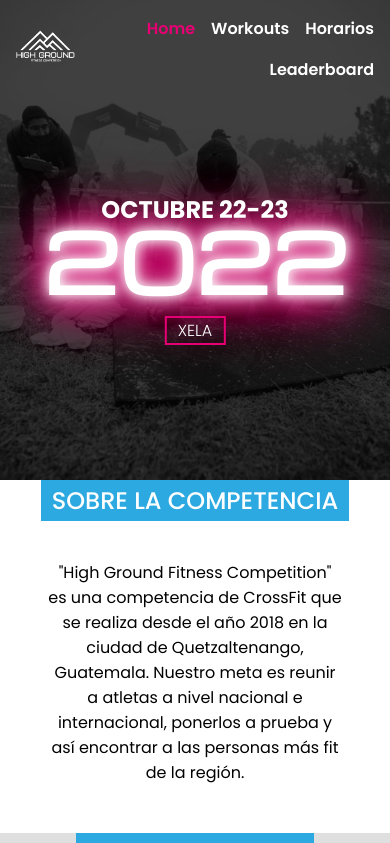
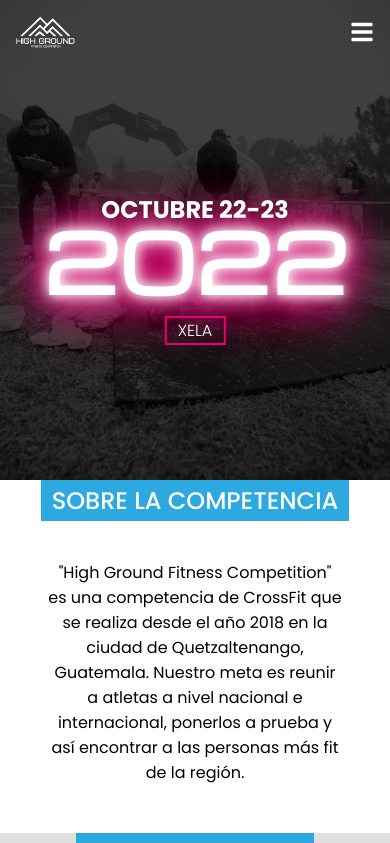
Before and after one commit to diegoyon/highground, a React (Create React App) app: page / in a window 390 px wide. Shown: the top 843 px of the page. Built offline with nearby package versions, Linux system fonts and the light colour scheme.

Commit message:
add sidemenu mobile

```diff
--- a/package.json
+++ b/package.json
@@ -9,6 +9,7 @@
     "netlify-cli": "^12.1.1",
     "react": "^18.2.0",
     "react-dom": "^18.2.0",
+    "react-icons": "^4.6.0",
     "react-router-dom": "^6.4.2",
     "react-scripts": "5.0.1",
     "web-vitals": "^2.1.4"
--- a/src/components/Header.css
+++ b/src/components/Header.css
@@ -8,7 +8,6 @@
   top: 8.1rem;
   left: 0.1rem;
   font-size: 1.2rem;
-  /* min-width: 25rem; */
 }
 
 .cover-pages {
--- a/src/components/Navbar.css
+++ b/src/components/Navbar.css
@@ -33,3 +33,79 @@ a:visited {
   flex-wrap: wrap;
   justify-content: flex-end;
 }
+
+.mobile {
+  position: absolute;
+  z-index: 1;
+  display: none;
+  padding: 1rem;
+  gap: 1rem;
+  align-items: center;
+  width: 100%;
+  justify-content: space-between;
+}
+
+.navbar-mobile {
+  display: flex;
+  justify-content: flex-end;
+}
+
+.menu-bars {
+  font-size: 1.5rem;
+}
+
+.nav-menu {
+  background-color: #2da9e1;
+  width: 15rem;
+  height: 100vh;
+  display: flex;
+  justify-content: center;
+  position: fixed;
+  padding: 1rem;
+  top: 0;
+  right: -100%;
+  transition: 850ms;
+}
+
+.nav-menu.activated {
+  right: 0;
+  transition: 350ms;
+}
+
+.nav-menu-items {
+  display: flex;
+  width: 100%;
+  flex-direction: column;
+}
+
+.navbar-toggle {
+  align-self: flex-end;
+}
+
+.nav-text {
+  display: flex;
+  justify-content: flex-start;
+  align-items: center;
+  padding: 1rem;
+  gap: 1rem;
+}
+
+.nav-text a {
+  display: flex;
+  gap: 1rem;
+  align-items: center;
+}
+
+.nav-text a:hover {
+  text-decoration: underline;
+}
+
+@media (max-width: 480px) {
+  .navbar {
+    display: none;
+  }
+
+  .mobile {
+    display: flex;
+  }
+}
--- a/src/components/Navbar.js
+++ b/src/components/Navbar.js
@@ -1,12 +1,20 @@
-import React from 'react';
-import { NavLink } from 'react-router-dom';
+import React, { useState } from 'react';
+import { NavLink, Link } from 'react-router-dom';
 import './Navbar.css';
 import logo from '../images/logo_blanco.png';
+import * as FaIcons from 'react-icons/fa';
+import * as AiIcons from 'react-icons/ai';
+import { SidebarData } from './SidebarData';
 
 const Navbar = () => {
   const active = ({ isActive }) => (isActive ? 'active' : null);
 
+  const [sidebar, setSidebar] = useState(false);
+
+  const showSidebar = () => setSidebar(!sidebar);
+
   return (
+    <>
       <ul className="navbar">
         <li>
           <NavLink to="/" end className={active}>
@@ -28,6 +36,41 @@ const Navbar = () => {
           </NavLink>
         </li>
       </ul>
+
+      <div className="mobile">
+        <div>
+          <NavLink to="/" end className={active}>
+            <img className="nav-logo" src={logo} alt="nav-logo" />
+          </NavLink>
+        </div>
+        <div>
+          <div className="navbar-mobile">
+            <Link to="#" className="menu-bars">
+              <FaIcons.FaBars onClick={showSidebar} />
+            </Link>
+          </div>
+          <nav className={sidebar ? 'nav-menu activated' : 'nav-menu'}>
+            <ul className="nav-menu-items">
+              <li className="navbar-toggle" onClick={showSidebar}>
+                <Link to="#" className="menu-bars">
+                  <AiIcons.AiOutlineClose />
+                </Link>
+              </li>
+              {SidebarData.map((item, index) => {
+                return (
+                  <li key={index} className={item.cName} onClick={showSidebar}>
+                    <NavLink to={item.path} end>
+                      {item.icon}
+                      <span>{item.title}</span>
+                    </NavLink>
+                  </li>
+                );
+              })}
+            </ul>
+          </nav>
+        </div>
+      </div>
+    </>
   );
 };
 
--- /dev/null
+++ b/src/components/SidebarData.js
@@ -0,0 +1,31 @@
+import React from 'react';
+import * as AiIcons from 'react-icons/ai';
+import * as MdIcons from 'react-icons/md';
+import * as GiIcons from 'react-icons/gi';
+
+export const SidebarData = [
+  {
+    title: 'Home',
+    path: '/',
+    icon: <AiIcons.AiFillHome />,
+    cName: 'nav-text',
+  },
+  {
+    title: 'Workouts',
+    path: '/workouts',
+    icon: <GiIcons.GiWeightLiftingUp />,
+    cName: 'nav-text',
+  },
+  {
+    title: 'Horarios',
+    path: '/horarios',
+    icon: <MdIcons.MdSchedule />,
+    cName: 'nav-text',
+  },
+  {
+    title: 'Leaderboard',
+    path: '/leaderboard',
+    icon: <MdIcons.MdLeaderboard />,
+    cName: 'nav-text',
+  },
+];
```
Also changed, not shown: 1 other file (tests, documents, lock files or other folders). Lines whose indentation alone changed are shown as unchanged.
